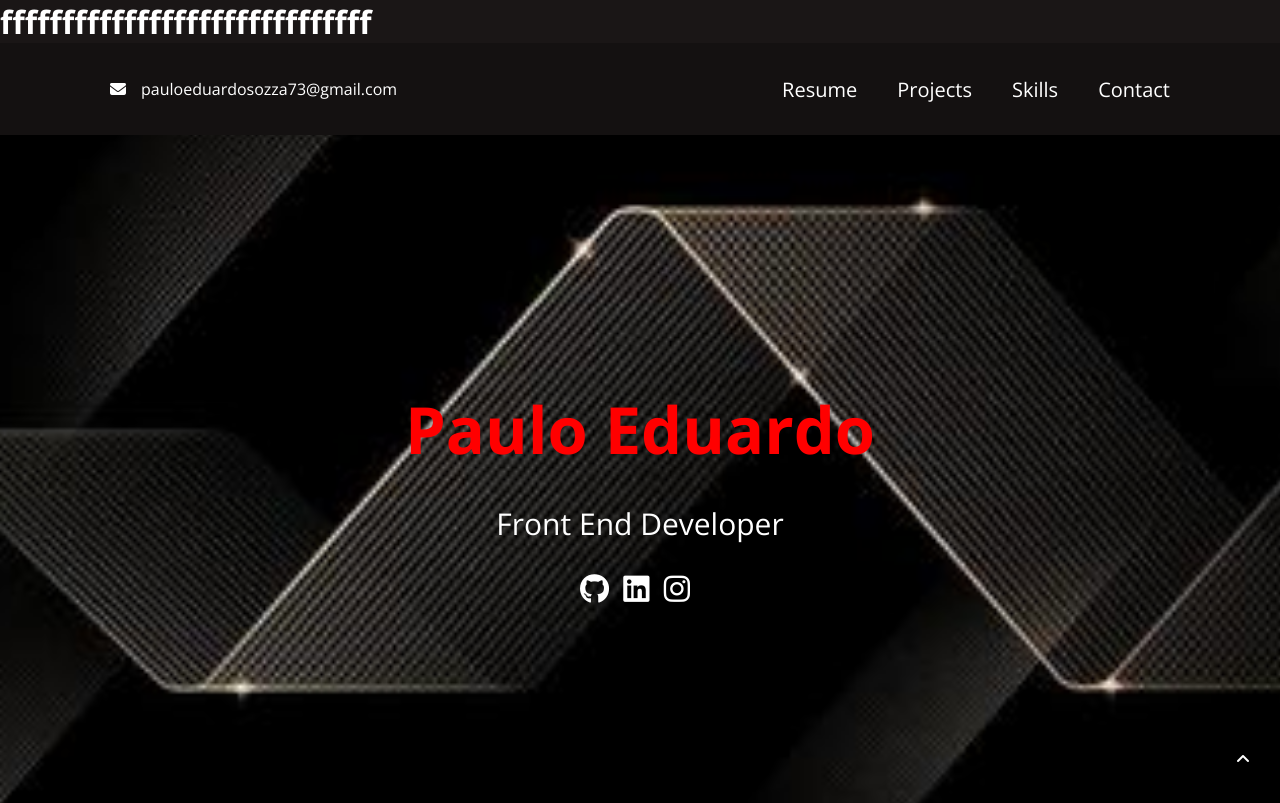
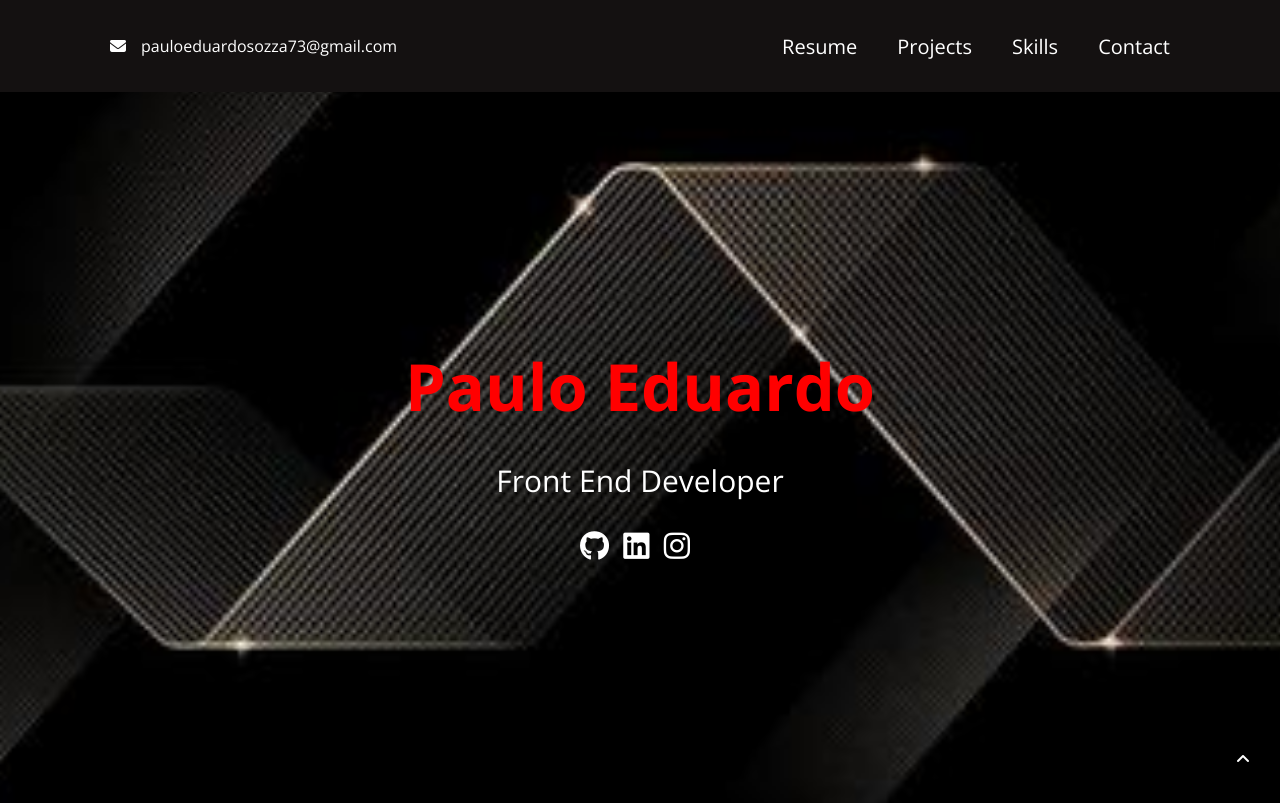
Before and after one commit to PauloEduardo26/eng-port, a plain HTML site: page index.html in a window 1280 px wide. Shown: the top 803 px of the page. Drawn offline with nearby package versions, Linux system fonts and the light colour scheme.

Commit message:
initial commit

```diff
--- a/index.html
+++ b/index.html
@@ -18,7 +18,6 @@
     <title>Paulo Eduardo - Front End Developer</title>
 </head>
 <body>
-    <h1>ffffffffffffffffffffffffffffff</h1>
     <main id="main">
         <header>
             <div class="email">
```
